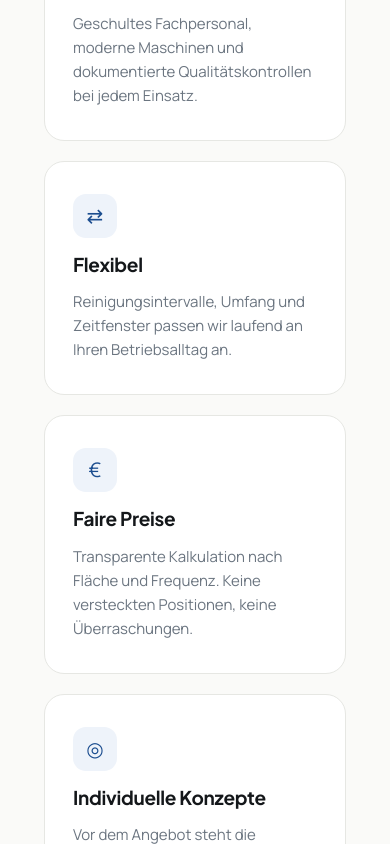
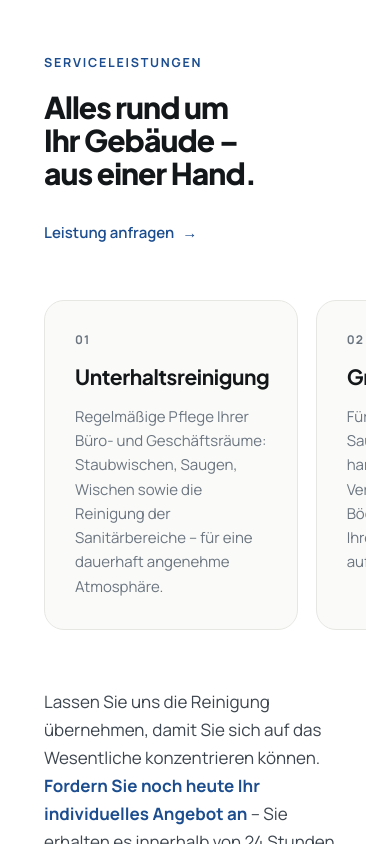
Before and after one commit to khasro-11/sekwanmestu, a Next.js app: page / in a window 390 px wide. Shown: the part 1947-2791 px from the top of the page. Built offline with nearby package versions, Linux system fonts and the light colour scheme.

Commit message:
feat: add responsive grid styles for Vorteile and Leistungen sections

```diff
--- a/app/globals.css
+++ b/app/globals.css
@@ -423,6 +423,28 @@ img { max-width: 100%; display: block; }
   grid-template-columns: repeat(auto-fit, minmax(260px, 1fr));
   gap: 20px;
 }
+@media (max-width: 640px) {
+  .vorteile-grid {
+    display: flex;
+    overflow-x: auto;
+    scroll-snap-type: x mandatory;
+    scroll-padding-inline: 24px;
+    margin-inline: -24px;
+    padding: 4px 24px 14px;
+    -webkit-overflow-scrolling: touch;
+    scrollbar-width: none;
+  }
+  .vorteile-grid::-webkit-scrollbar { display: none; }
+  .vorteile-card {
+    flex: 0 0 78%;
+    scroll-snap-align: start;
+    min-width: 0;
+  }
+}
+@media (max-width: 480px) {
+  .vorteile-grid { margin-inline: -20px; padding-inline: 20px; scroll-padding-inline: 20px; }
+  .vorteile-card { flex-basis: 84%; }
+}
 .vorteile-card {
   background: #fff;
   border: 1px solid var(--hairline);
@@ -488,6 +510,28 @@ img { max-width: 100%; display: block; }
   display: grid;
   grid-template-columns: repeat(auto-fit, minmax(280px, 1fr));
   gap: 18px;
+}
+@media (max-width: 640px) {
+  .leistungen-grid {
+    display: flex;
+    overflow-x: auto;
+    scroll-snap-type: x mandatory;
+    scroll-padding-inline: 24px;
+    margin-inline: -24px;
+    padding: 4px 24px 14px;
+    -webkit-overflow-scrolling: touch;
+    scrollbar-width: none;
+  }
+  .leistungen-grid::-webkit-scrollbar { display: none; }
+  .leistung-card {
+    flex: 0 0 78%;
+    scroll-snap-align: start;
+    min-width: 0;
+  }
+}
+@media (max-width: 480px) {
+  .leistungen-grid { margin-inline: -20px; padding-inline: 20px; scroll-padding-inline: 20px; }
+  .leistung-card { flex-basis: 84%; }
 }
 .leistung-card {
   border: 1px solid var(--hairline);
```
